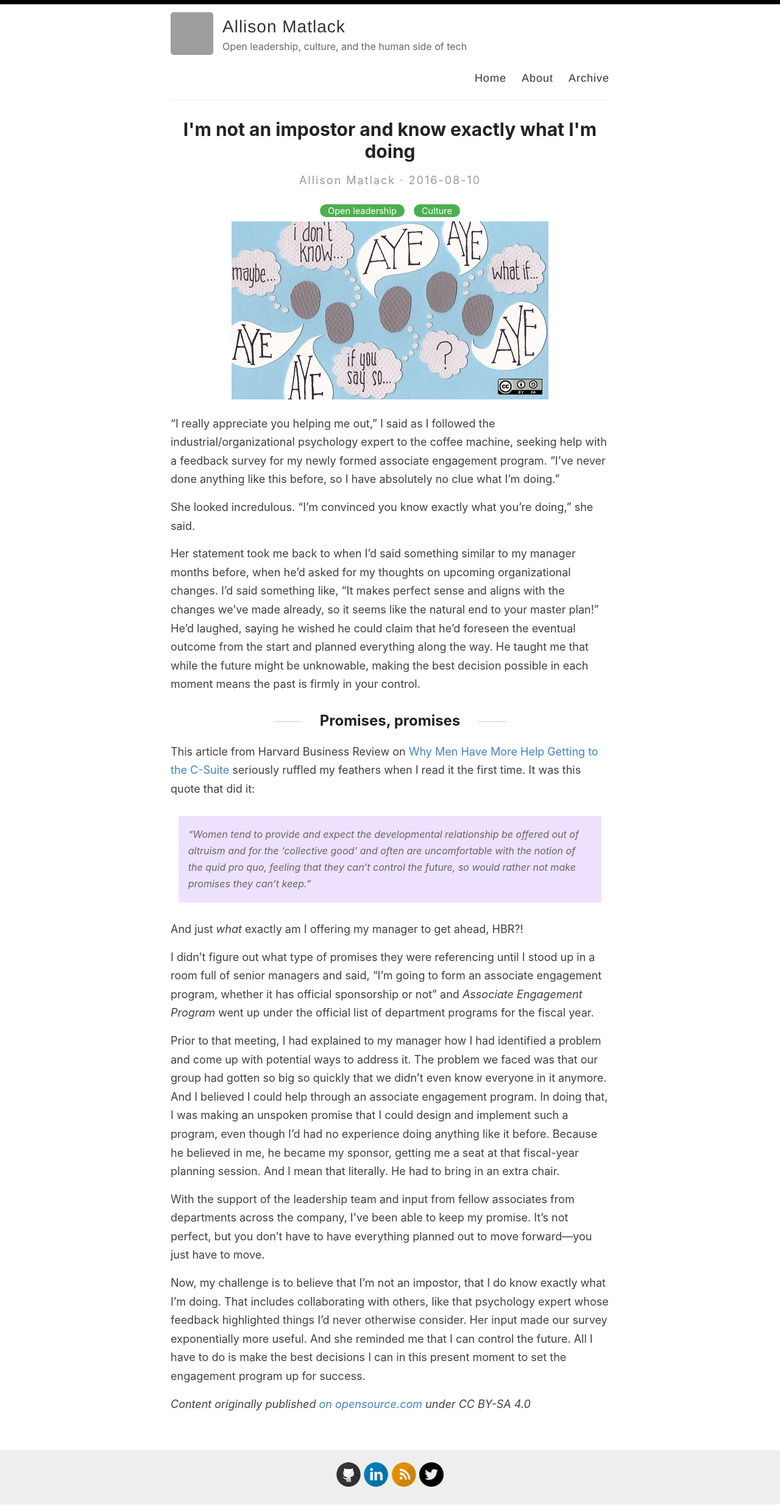
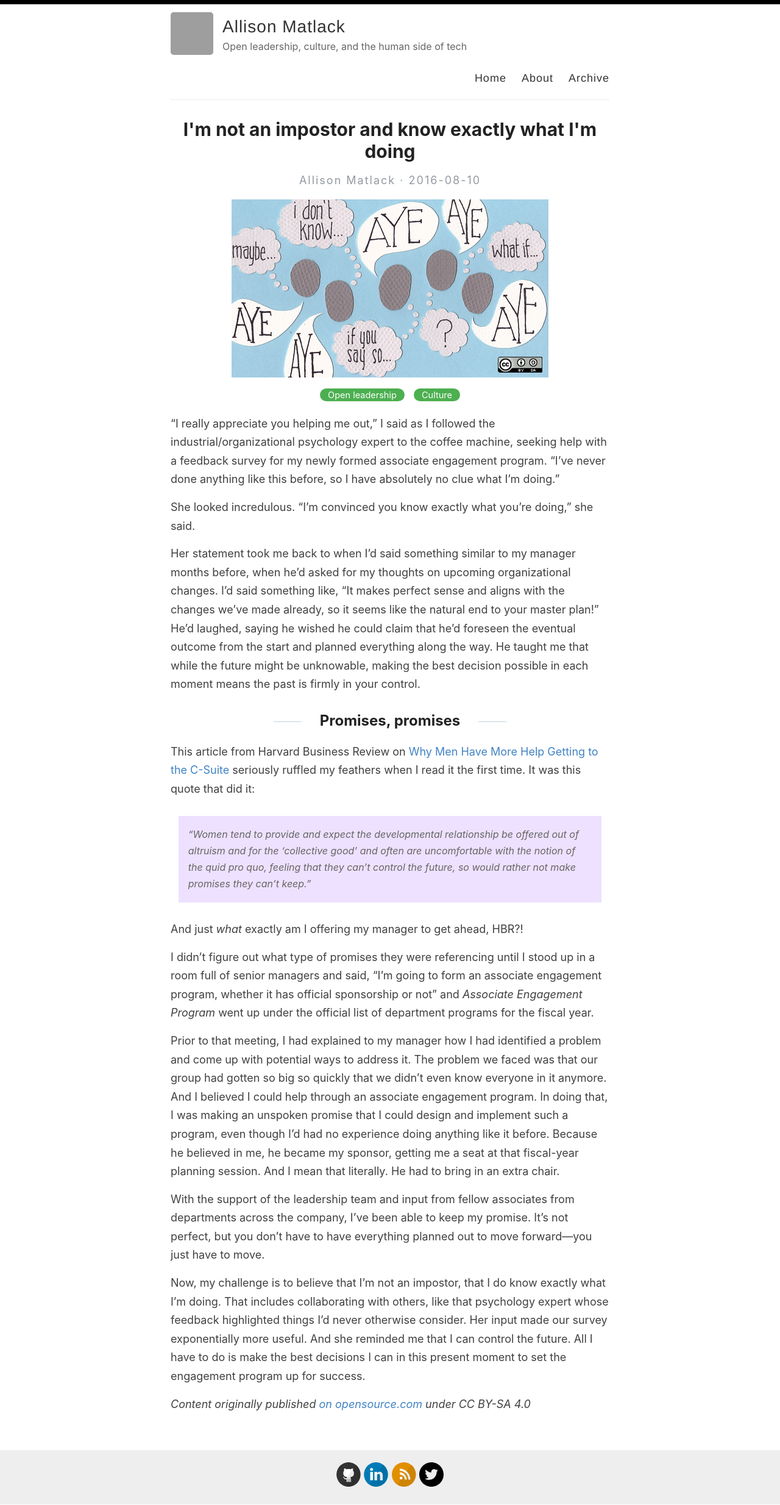
Before and after one commit to amatlack/amatlack.github.io, a Jekyll site: the page built from _posts/2016-08-10-impostor-syndrome-and-senior-managers.md, in a window 1280 px wide. Shown: the whole page at 61% size. Built offline with Jekyll 4.4.1, drawn with Linux system fonts in a browser that asks for light colours; grey boxes are pictures that could not be loaded.

Commit message:
moving image up

```diff
--- a/_layouts/post.html
+++ b/_layouts/post.html
@@ -10,6 +10,11 @@ layout: default
     {% if page.last_modified_at %}
     <p class="author_title" datetime="{{ page.last_modified_at | date_to_xmlschema }}">(Updated: {{ page.last_modified_at | date: "%Y-%m-%d" }})</p>
     {% endif %}
+
+    <div class="post_image">
+      <img src="{{ page.image | prepend: site.baseurl }}" alt="{{ page.title }}" title="{{ page.title }}" />
+    </div>
+
     <div class="post-tags">
       {% if post %}
         {% assign categories = post.categories %}
@@ -21,10 +26,6 @@ layout: default
         {% unless forloop.last %}&nbsp;{% endunless %}
       {% endfor %}
     </div>
-  </div>
-
-  <div class="post_image">
-    <img src="{{ page.image | prepend: site.baseurl }}" alt="{{ page.title }}" title="{{ page.title }}" />
   </div>
 
   <div class="entry">
```
